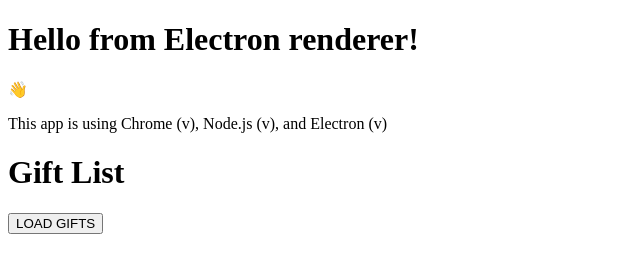
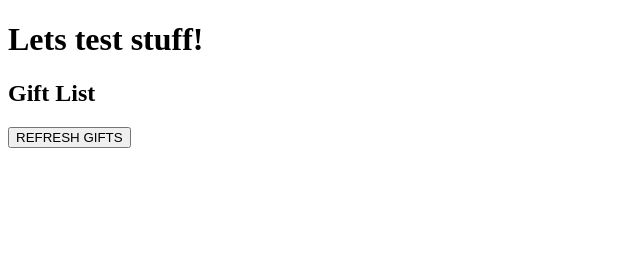
Before and after one commit to RandyNoodles/Electron-Gift-Tracker-App-with-MySQL-via-C-API, an Electron app: page index.html in a window 1280 px wide. Shown: the whole page, without its empty margins (0-640 px from the left). Drawn offline with Linux system fonts and the light colour scheme; no server answers.

Commit message:
Deleted original test app stuff.

```diff
--- a/Renderer/renderer.js
+++ b/Renderer/renderer.js
@@ -3,9 +3,6 @@
 window.addEventListener("load", init);
 
 function init(){
-    const information = document.getElementById('info')
-    information.innerText = `This app is using Chrome (v${versions.chrome()}), Node.js (v${versions.node()}), and Electron (v${versions.electron()})`
-
     document.getElementById('loadGifts').addEventListener('click', LoadGiftTable);
 }
 
--- a/index.html
+++ b/index.html
@@ -11,18 +11,14 @@
       content="default-src 'self'; script-src 'self'"
 />
     <script src="./Renderer/renderer.js"></script>
-    <title>Hello from Electron renderer!</title>
+    <title>Lets test stuff!</title>
   </head>
   <body>
-    <h1>Hello from Electron renderer!</h1>
-    <p>👋</p>
-    <p id="info"></p>
+    <h1>Lets test stuff!</h1>
 
-    <h1>Gift List</h1>
-    <button type="button" id="loadGifts">LOAD GIFTS</button>
+    <h2>Gift List</h2>
+    <button type="button" id="loadGifts">REFRESH GIFTS</button>
     <div id="table-container"></div> <!-- Placeholder for the table -->
-
-
   </body>
 
 </html>
--- a/main.js
+++ b/main.js
@@ -15,6 +15,7 @@
 
 app.on('ready', ()=>{
     mainWindow = new BrowserWindow({
+        //This links it to the preload file
         webPreferences: {
             preload: path.join(__dirname, 'preload.js'),
             contextIsolation: true,
@@ -23,8 +24,10 @@
         },
     });
 
+    //Load the actual window
     mainWindow.loadFile('index.html');
 
+    //Attach event handlers to server-side functions here
     ipcMain.handle('TestGiftsJSON', () => GiftList());
 })
 
```
